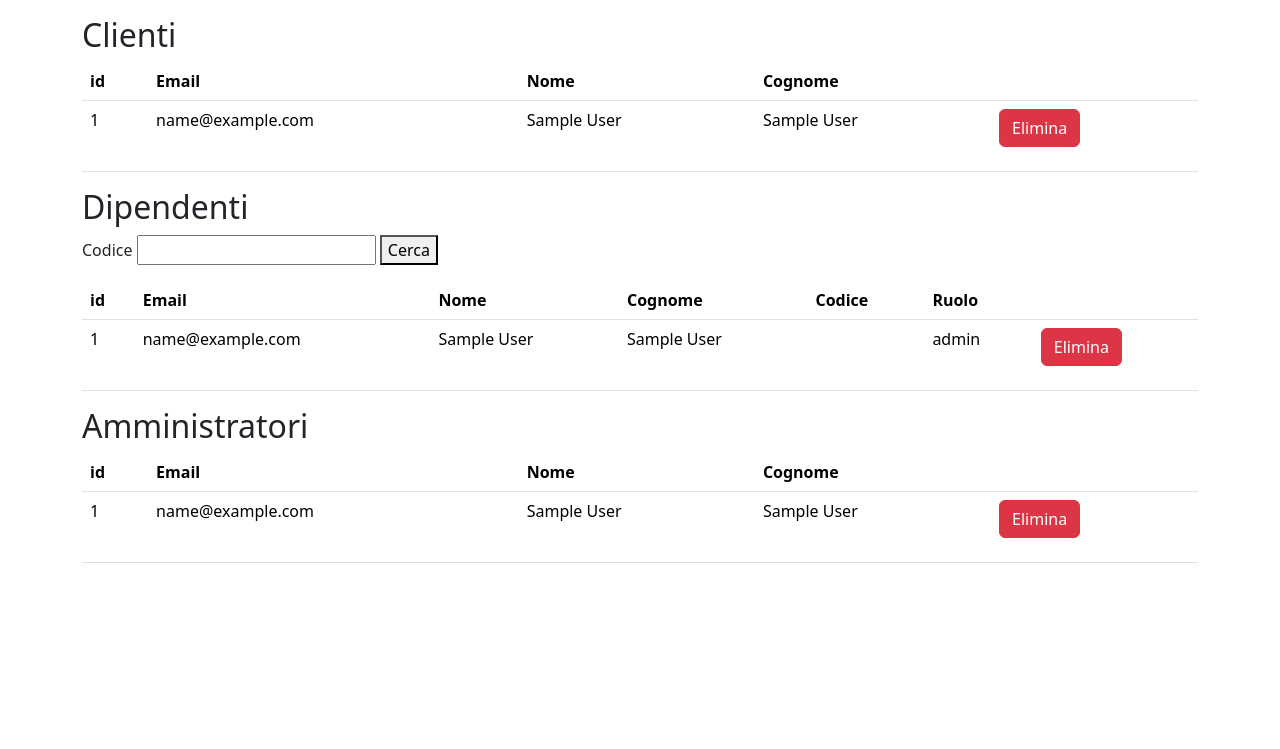
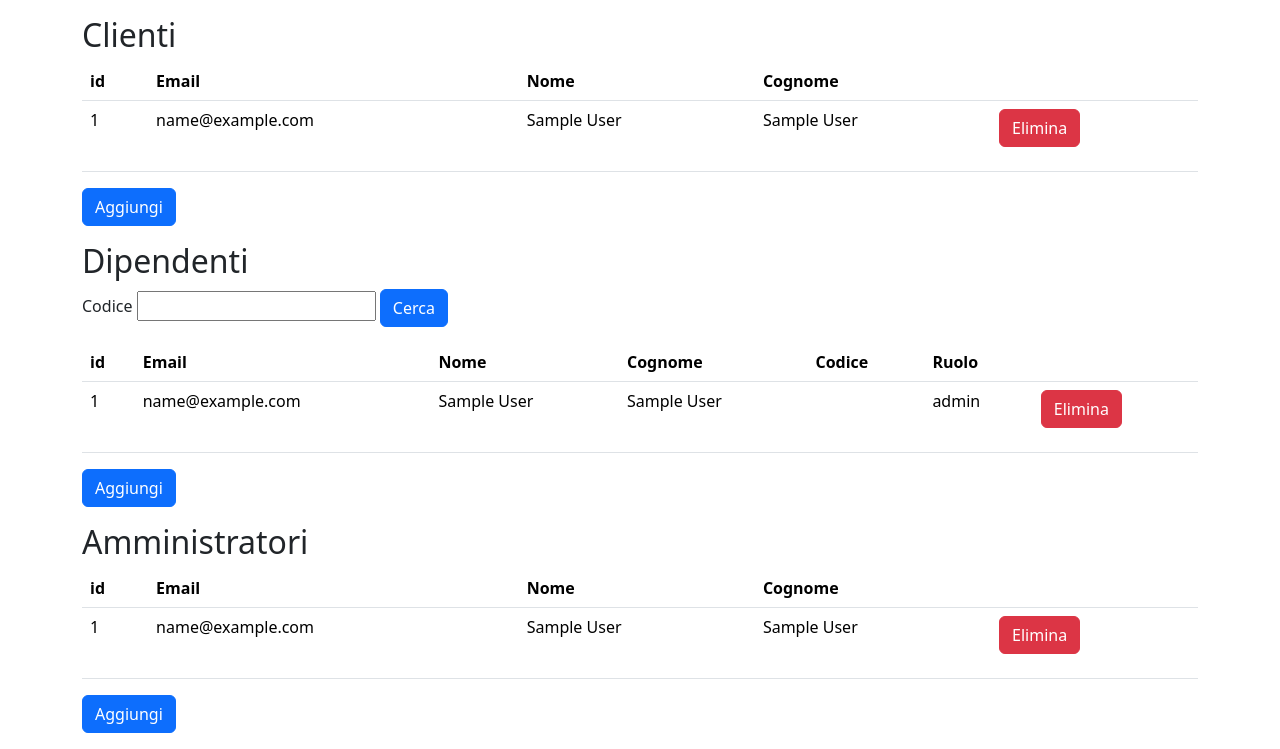
Before and after one commit to LorenzoIanotto/games_and_go, a PHP site: page /site/admin/users/ in a window 1280 px wide. Shown: the part 56-805 px from the top of the page. Before the commit the page ends 619 px from the top, so only its background shows below. Run offline with PHP 8.4, Linux system fonts and the light colour scheme; the visitor is signed in with stand-in values (Sample User, id 1).

Commit message:
Add links to add users

```diff
--- a/site/admin/users/index.php
+++ b/site/admin/users/index.php
@@ -58,17 +58,26 @@ $show_err = isset($_GET["delete_error"]) ? "" : "d-none";
                 <span><strong>Oopsie!</strong> Operazione fallita: controlla che l'utente non abbia dati a suo nome nel sistema. </span>
                 <button type="button" class="btn-close" data-bs-dismiss="alert" aria-label="Close"></button>
             </div>
+            <section class="mb-3">
                 <h2>Clienti</h2>
                 <?php sql_result_table($customers) ?>
+                <a href="/site/register/" class="btn btn-primary">Aggiungi</a>
+            </section>
+            <section class="mb-3">
                 <h2>Dipendenti</h2>
                 <form>
                     <label for="employee-code-input">Codice</label>
                     <input name="employee_code" id="employee-code-input" value="<?php echo $employee_code ?? "" ?>"/>
-                <button type="submit">Cerca</button>
+                    <button class="btn btn-primary" type="submit">Cerca</button>
                 </form>
                 <?php sql_result_table($employees) ?>
+                <a href="/site/admin/users/new/employee/" class="btn btn-primary">Aggiungi</a>
+            </section>
+            <section class="mb-3">
                 <h2>Amministratori</h2>
                 <?php sql_result_table($admins) ?>
+                <a href="/site/admin/users/new/admin/" class="btn btn-primary">Aggiungi</a>
+            </section>
         </main>
     </body>
 </html>
```
Lines whose indentation alone changed are shown as unchanged.
